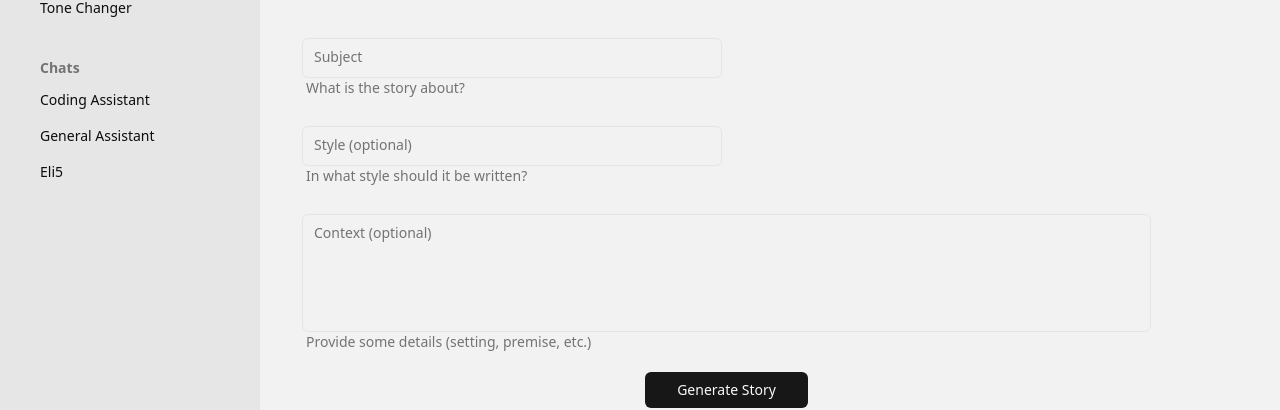
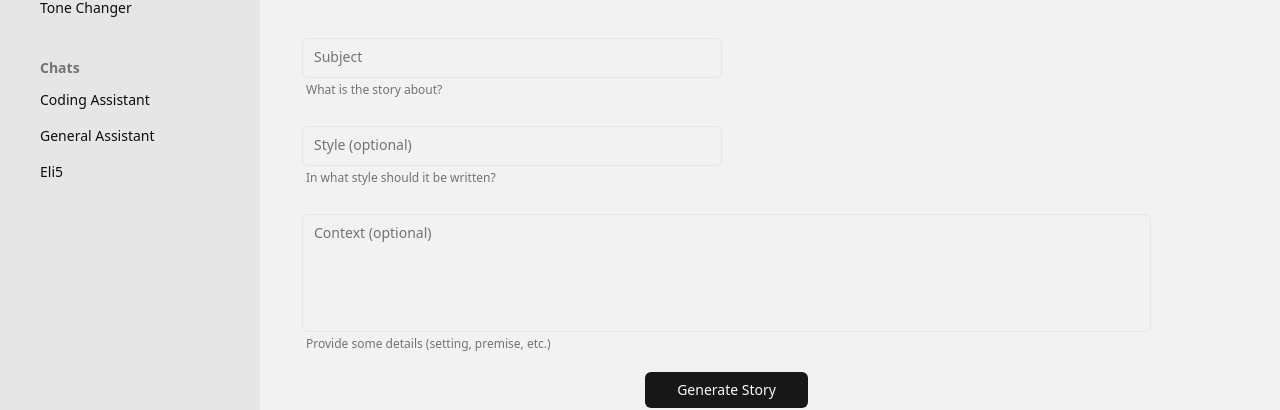
Before and after one commit to emeibech/ai-tools, a React (Vite) app: page /storygenerator in a window 1280 px wide. Shown: the part 218-628 px from the top of the page. Built offline with nearby package versions, Linux system fonts and the light colour scheme; no server answers.

Commit message:
Change description text size

```diff
--- a/src/common/components/ui/form.tsx
+++ b/src/common/components/ui/form.tsx
@@ -23,7 +23,7 @@ type FormFieldContextValue<
 };
 
 const FormFieldContext = React.createContext<FormFieldContextValue>(
-  {} as FormFieldContextValue
+  {} as FormFieldContextValue,
 );
 
 const FormField = <
@@ -67,7 +67,7 @@ type FormItemContextValue = {
 };
 
 const FormItemContext = React.createContext<FormItemContextValue>(
-  {} as FormItemContextValue
+  {} as FormItemContextValue,
 );
 
 const FormItem = React.forwardRef<
@@ -134,7 +134,7 @@ const FormDescription = React.forwardRef<
     <p
       ref={ref}
       id={formDescriptionId}
-      className={cn('text-sm text-muted-foreground', className)}
+      className={cn('text-xs text-muted-foreground', className)}
       {...props}
     />
   );
```
